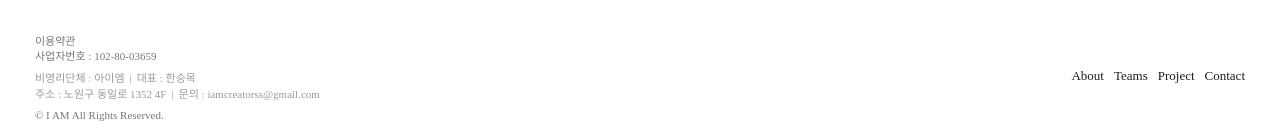
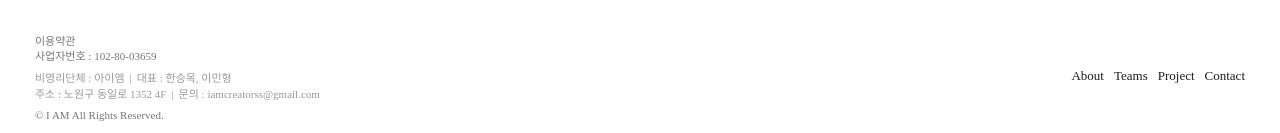
Before and after one commit to outclassstudio/iam, a React (Create React App) app: page /about in a window 1280 px wide. Shown: the part 2796-2929 px from the top of the page. Built offline with nearby package versions, Linux system fonts and the light colour scheme; a web font is replaced by a local one.

Commit message:
Fix : Footer content

```diff
--- a/src/components/Footer.tsx
+++ b/src/components/Footer.tsx
@@ -23,7 +23,7 @@ export default function Footer() {
           <SmallTextWrapper>
             <SmallText>비영리단체 : 아이엠 </SmallText>
             <SmallText className="bar">|</SmallText>
-            <SmallText>대표 : 한승목</SmallText>
+            <SmallText>대표 : 한승목, 이민형</SmallText>
           </SmallTextWrapper>
           <SmallTextWrapper>
             <SmallText>주소 : 노원구 동일로 1352 4F </SmallText>
@@ -119,8 +119,9 @@ const TextWrapper = styled.div`
 
   ${mediaQuery.mobile} {
     &.top {
-      display: flex;
-      gap: 10px;
+      /* display: flex;
+      flex-direction: column;
+      gap: 3px; */
     }
   }
 `;
```
